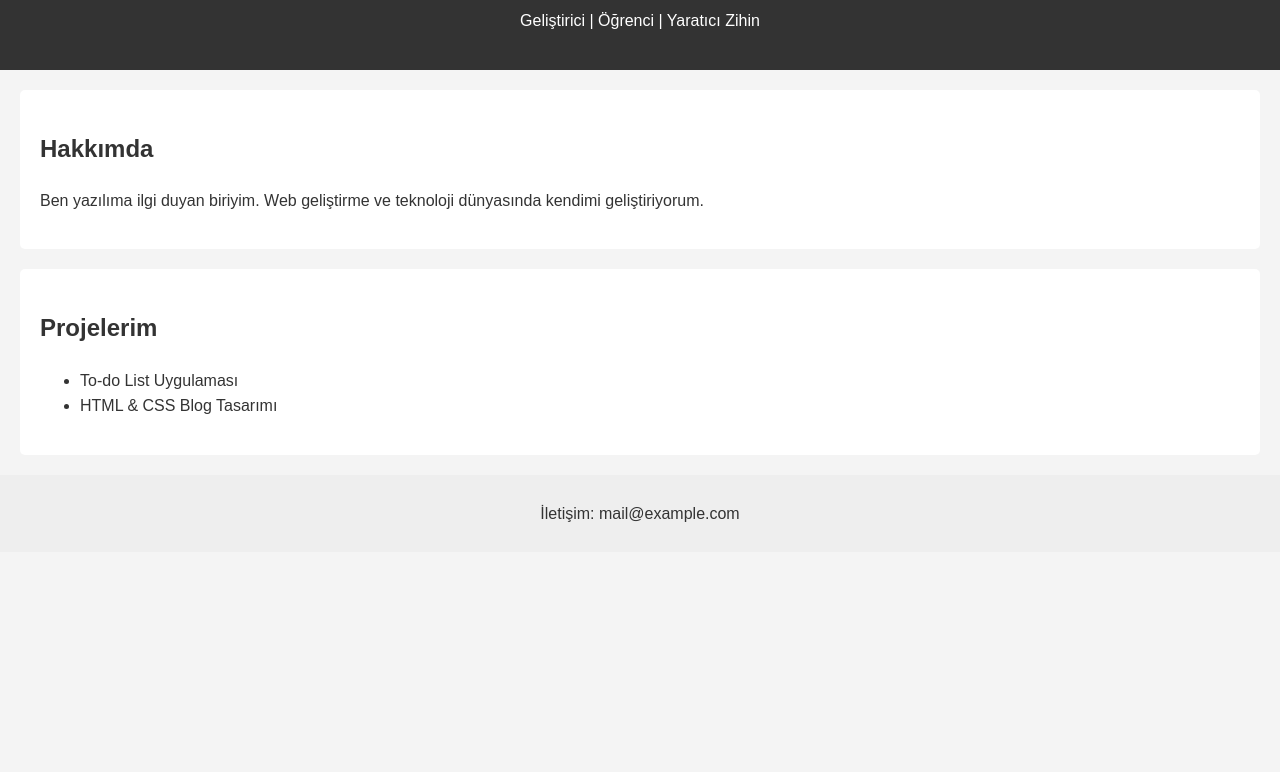
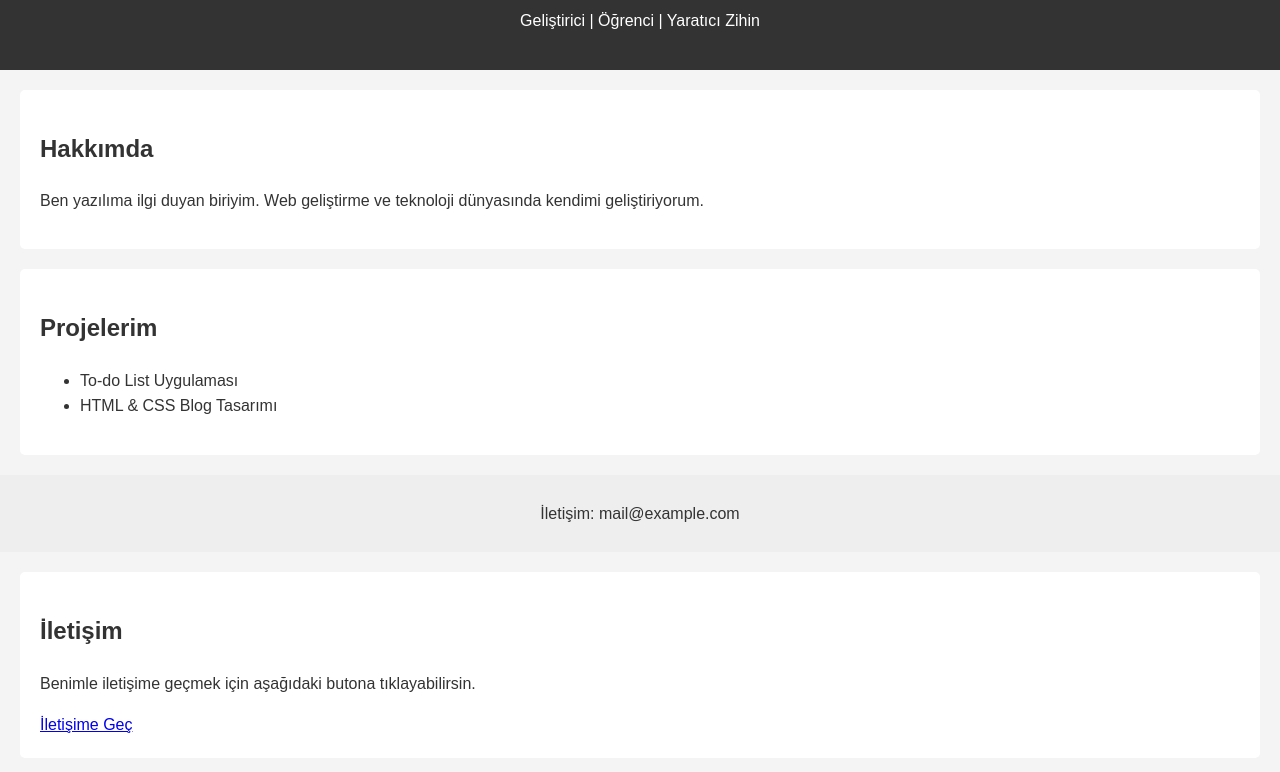
Before and after one commit to gazicaglar/portfolyo-sitesi, a plain HTML site: page index.html in a window 1280 px wide. Shown: the part 106-878 px from the top of the page. Before the commit the page ends 800 px from the top, so only its background shows below. Drawn offline with Linux system fonts and the light colour scheme.

Commit message:
Update index.html

```diff
--- a/index.html
+++ b/index.html
@@ -30,3 +30,8 @@
   </footer>
 </body>
 </html>
+<section>
+  <h2>İletişim</h2>
+  <p>Benimle iletişime geçmek için aşağıdaki butona tıklayabilirsin.</p>
+  <a href="gazicaglarkacaniu@gmail.com" class="btn">İletişime Geç</a>
+</section>
```
